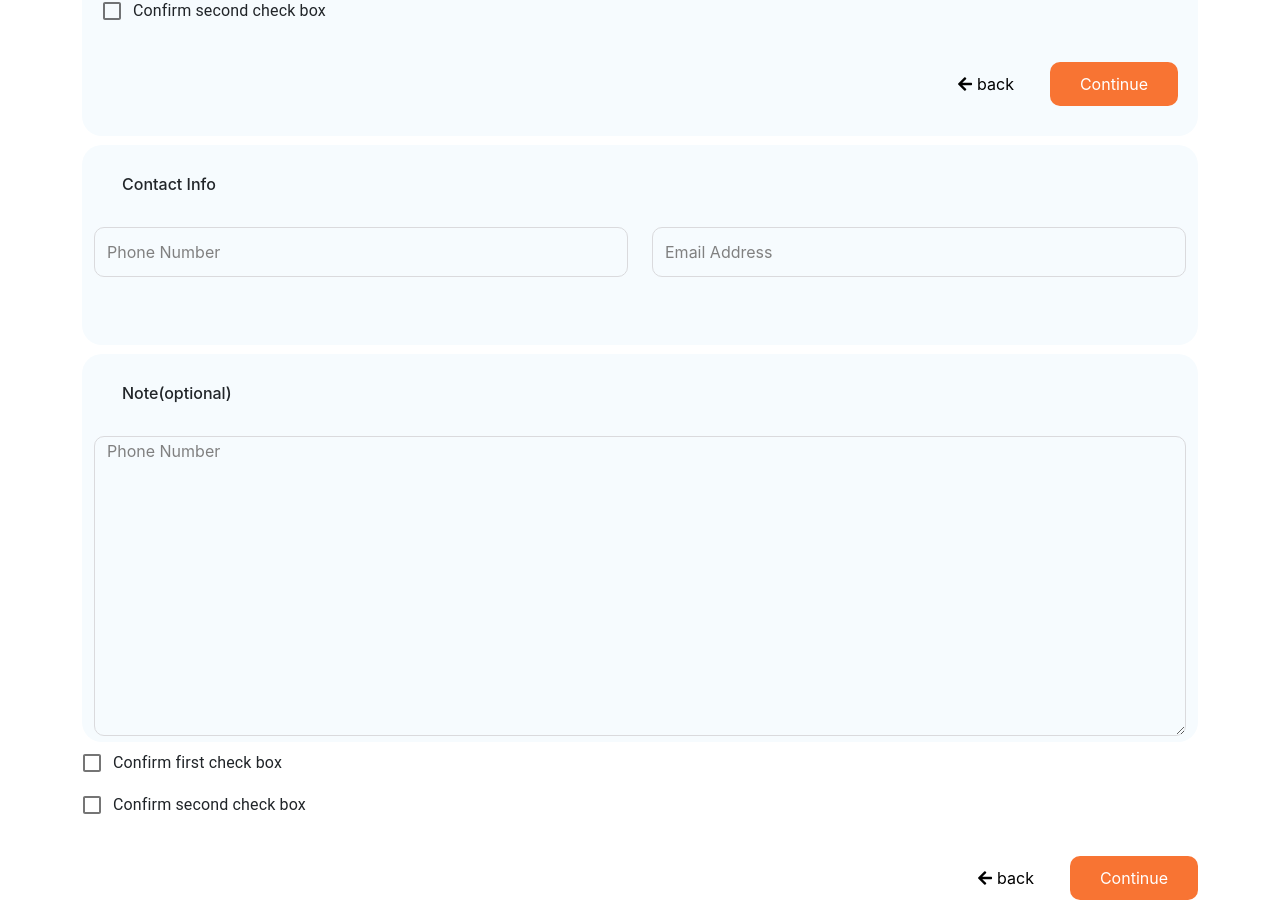
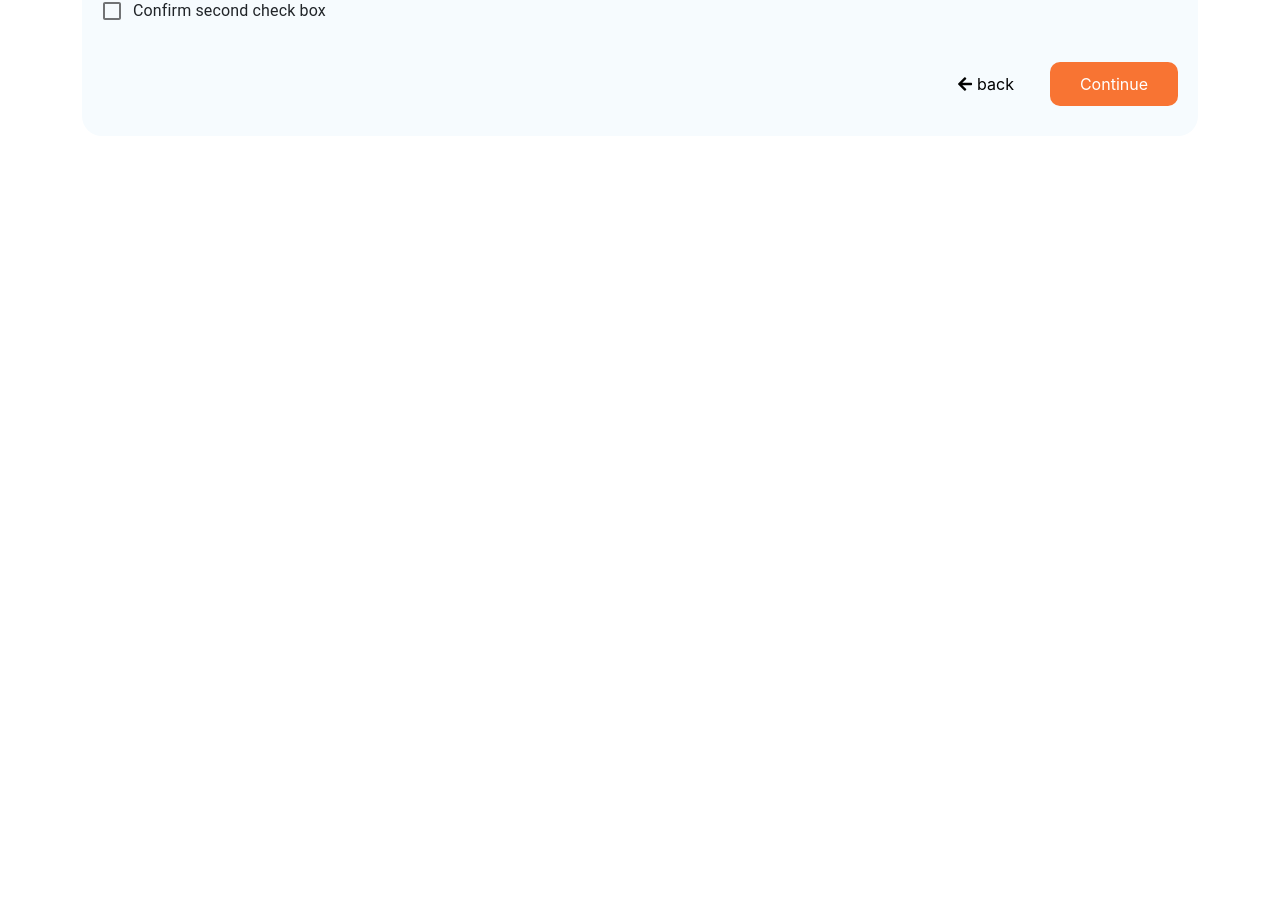
Before and after one commit to ahmedkhalid136/FlegeBOX-FINALIZED, a React (Create React App) app: page /Fillinformation in a window 1280 px wide. Shown: the part 993-1893 px from the top of the page. After the commit the page ends 1129 px from the top, so only its background shows below. Built offline with nearby package versions, Linux system fonts and the light colour scheme.

Commit message:
fillInfo

```diff
--- a/src/components/Box/Box.js
+++ b/src/components/Box/Box.js
@@ -9,6 +9,11 @@ import Confirmation from "../Confirmation/Confirmation";
 function Box() {
   const [getComp, setComp] = useState("Box");
   const [careBox,setcareBox]= useState([])
+  const[firstName,setfirstName]=useState("")
+  const [lastName,setlastName]=useState("")
+  const [streetName,setstreetName]=useState("")
+  const [zipCode,setzipCode]=useState("")
+  const [country,setCountry]=useState("")
   const data=careBox
    // useEffect(() => {
 
--- a/src/components/FillInformation/FillInfo.js
+++ b/src/components/FillInformation/FillInfo.js
@@ -112,47 +112,7 @@ function FillInfo(props) {
         </div>
       </div>
 
-      <Contactinfo />
-      <Note />
-      <div className="row separateCheckbox">
-        <FormControlLabel
-          control={<Checkbox color="primary" />}
-          label="Confirm first check box"
-          labelPlacement="End"
-        />
-        <FormControlLabel
-          control={<Checkbox color="primary" />}
-          label="Confirm second check box"
-          labelPlacement="End"
-        />
-      </div>
-      <div style={{ textAlign: "right", paddingTop: "30px" }}>
-        <button
-          style={{
-            backgroundColor: "transparent",
-            border: "none",
-            marginRight: "30px",
-          }}
-          onClick={() => {
-            {
-              props.change("Box");
-            }
-          }}
-        >
-          <i class="fas fa-arrow-left" style={{ marginRight: "5px" }}></i>
-          back
-        </button>
-        <button
-          className="button confirmation-button"
-          onClick={() => {
-            {
-              props.change("confirm");
-            }
-          }}
-        >
-          Continue
-        </button>
-      </div>
+
     </div>
   );
 }
```
